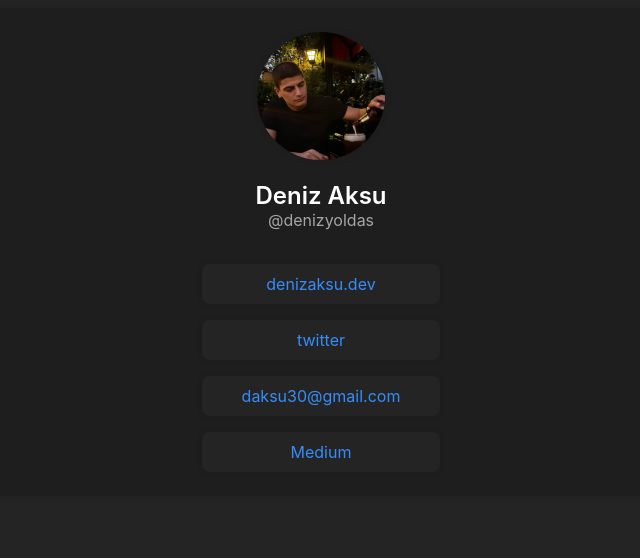
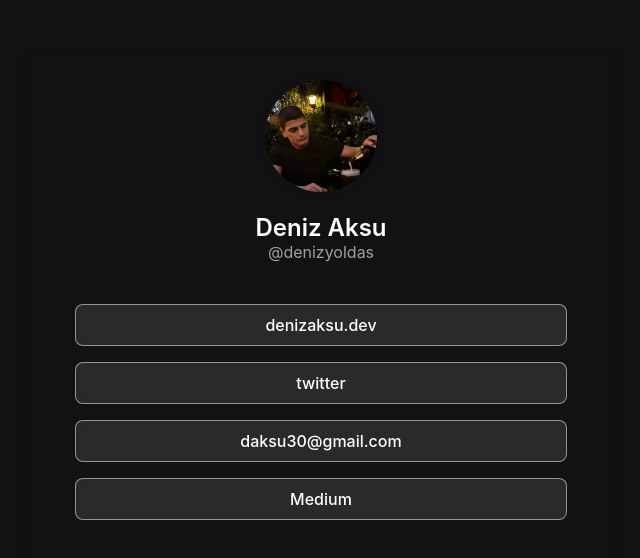
Before and after one commit to denizyoldas/links, a website built with Vite: page index.html in a window 1280 px wide. Shown: the whole page, without its empty margins (319-959 px from the left). Built offline with nearby package versions, Linux system fonts and the light colour scheme; files whose address does not match are found by name.

Commit message:
new version update

```diff
--- a/style.css
+++ b/style.css
@@ -6,13 +6,25 @@
 
   color-scheme: light dark;
   color: rgba(255, 255, 255, 0.87);
-  background-color: #242424;
-
+  background-color: #121214;
   font-synthesis: none;
   text-rendering: optimizeLegibility;
   -webkit-font-smoothing: antialiased;
   -moz-osx-font-smoothing: grayscale;
   -webkit-text-size-adjust: 100%;
+}
+
+* {
+  box-sizing: border-box;
+}
+
+body {
+  margin: 0px;
+  background-image: url('background.png');
+  background-repeat: no-repeat;
+  background-size: cover;
+  height: 100vh;
+  padding-top: 56px;
 }
 
 a {
@@ -29,16 +41,14 @@ a:hover {
   height: 100%;
   display: flex;
   flex-direction: column;
-  justify-content: center;
   align-items: center;
 }
 
 .card {
   width: 100%;
-  max-width: 600px;
+  max-width: 588px;
   padding: 24px;
   border-radius: 8px;
-  background-color: #1e1e1e;
   box-shadow: 0 0 8px rgba(0, 0, 0, 0.1);
 }
 
@@ -49,10 +59,9 @@ a:hover {
 }
 
 .user-card__avatar {
-  width: 128px;
-  height: 128px;
+  width: 112px;
+  height: 112px;
   border-radius: 50%;
-  background-color: #242424;
   box-shadow: 0 0 8px rgba(0, 0, 0, 0.1);
   object-fit: cover;
 }
@@ -76,20 +85,25 @@ a:hover {
 }
 
 .links {
-  margin-top: 16px;
+  padding: 24px;
   display: flex;
   flex-direction: column;
   justify-content: center;
   align-items: center;
   gap: 16px;
+  width: 100%;
 }
 
 .links__item {
   width: 100%;
-  margin: 0 8px;
+  border: 1px solid rgba(255, 255, 255, 0.5);
   padding: 8px 16px;
   border-radius: 8px;
-  background-color: #242424;
-  box-shadow: 0 0 8px rgba(0, 0, 0, 0.1);
   text-align: center;
+  background: rgba(255, 255, 255, 0.1);
+  backdrop-filter: blur(4px);
+  color: #fff;
+  font-weight: 500;
+  font-size: 16px;
+  line-height: 24px;
 }
```
Also changed, not shown: public/background.png (added).
